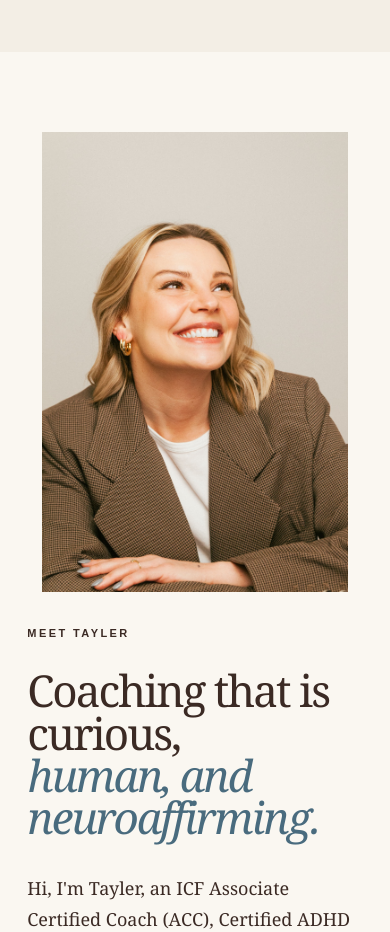
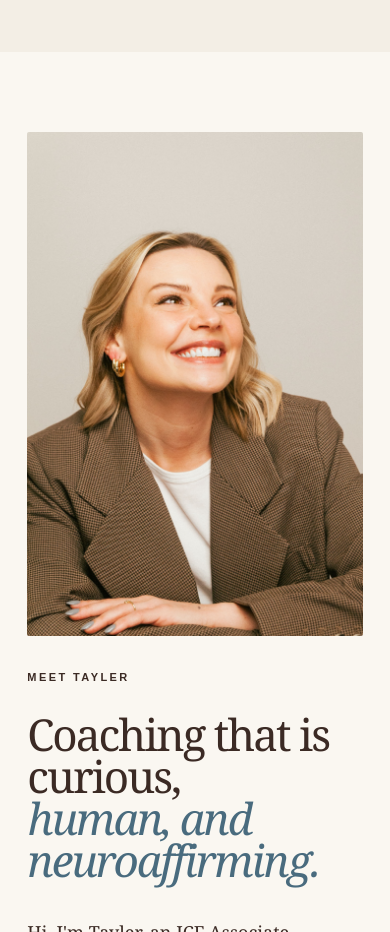
Before and after one commit to taylercline/taylerclinecoaching, a plain HTML site: page index.html in a window 390 px wide. Shown: the part 4380-5312 px from the top of the page. Drawn offline with Linux system fonts and the light colour scheme.

Commit message:
Remove max-height restriction for about-photo images

```diff
--- a/styles.css
+++ b/styles.css
@@ -83,7 +83,7 @@
 @media (max-width: 760px) {
   .about-photo img {
     height: auto;
-    max-height: 460px;
+    max-height: none;
     object-fit: contain;
   }
 }
```
